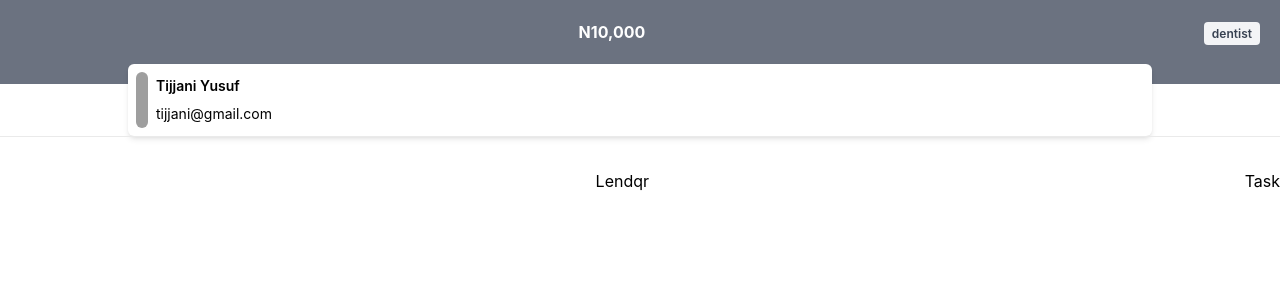
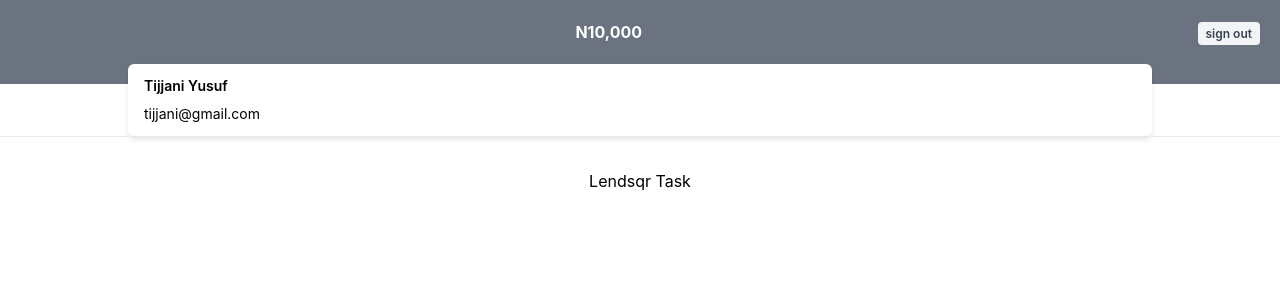
Before and after one commit to tijjvni/lendsqr, a Next.js app: page /wallet in a window 1280 px wide. Shown: the top 300 px of the page. Built offline with nearby package versions, Linux system fonts and the light colour scheme; grey boxes are pictures that could not be loaded.

Commit message:
testing tailwind classes

```diff
--- a/pages/wallet.js
+++ b/pages/wallet.js
@@ -1,5 +1,4 @@
 import Head from 'next/head'
-import Image from 'next/image'
 import styles from '../styles/Wallet.module.css'
 
 export default function Home() {
@@ -24,13 +23,11 @@ export default function Home() {
                     </span>
                 </div>
                 <div className="flex-initial">
-                    <span className="bg-gray-100 text-gray-700 font-semibold text-xs px-2 py-1 rounded">dentist</span>
+                    <span className="bg-gray-100 text-gray-700 font-semibold text-xs px-2 py-1 rounded">sign out</span>
                 </div>
             </div>
 
             <div className="flex mx-auto w-4/5 -mt-5 bg-white shadow-md  rounded-md p-2 text-gray">
-                <Image className="rounded-full mr-3" src="https://source.unsplash.com/41x41/?portrait" alt="Vercel Logo" width={12} height={12} />
-
                 <div className="flex-col flex-grow justify-center px-2 py-1">
                     <div className="flex justify-between items-center ">
                         <h2 className="text-sm font-semibold">Tijjani Yusuf</h2>
@@ -51,8 +48,8 @@ export default function Home() {
             target="_blank"
             rel="noopener noreferrer"
             >
-            Lendqr
-            </a> Task
+            Lendsqr Task
+            </a>
         </footer>
     </div>
   )
```
